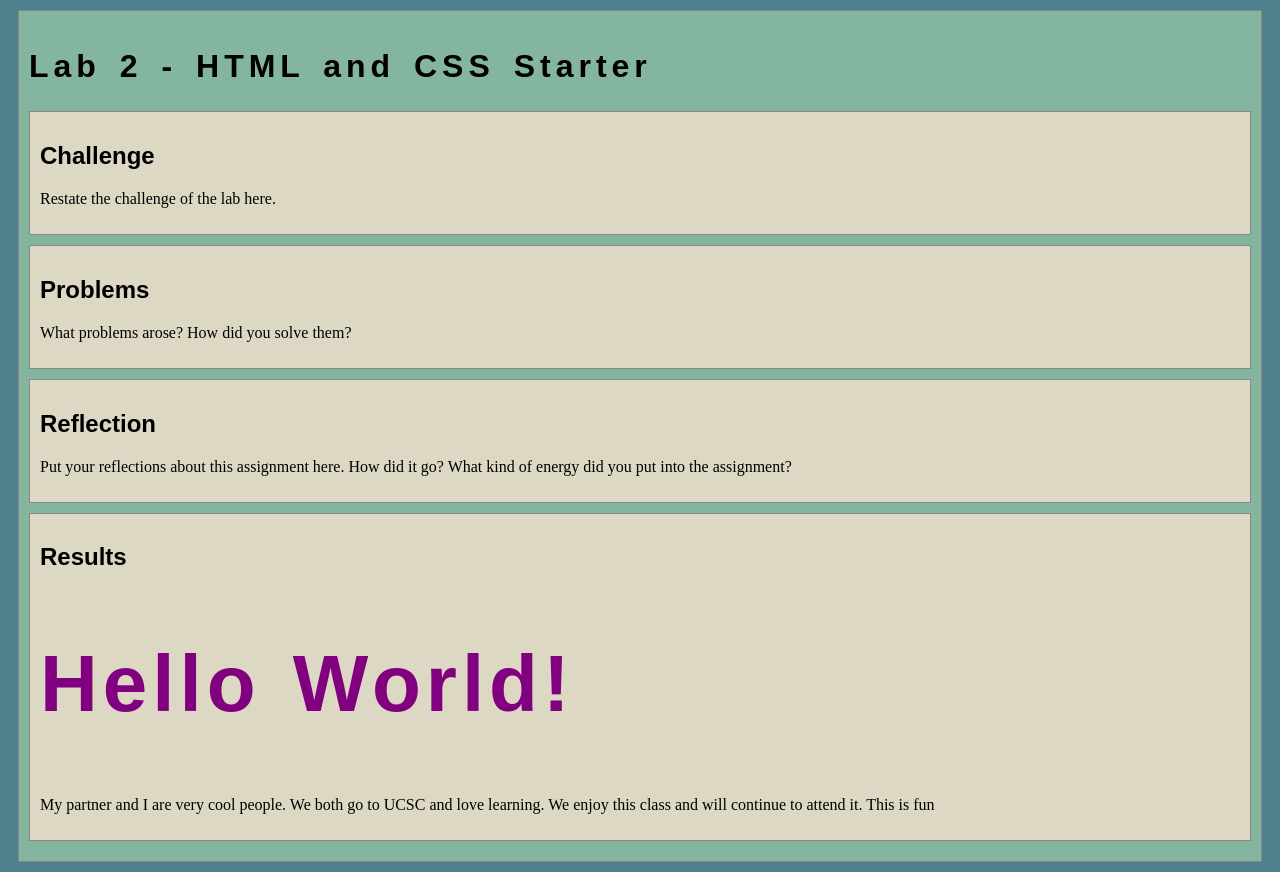
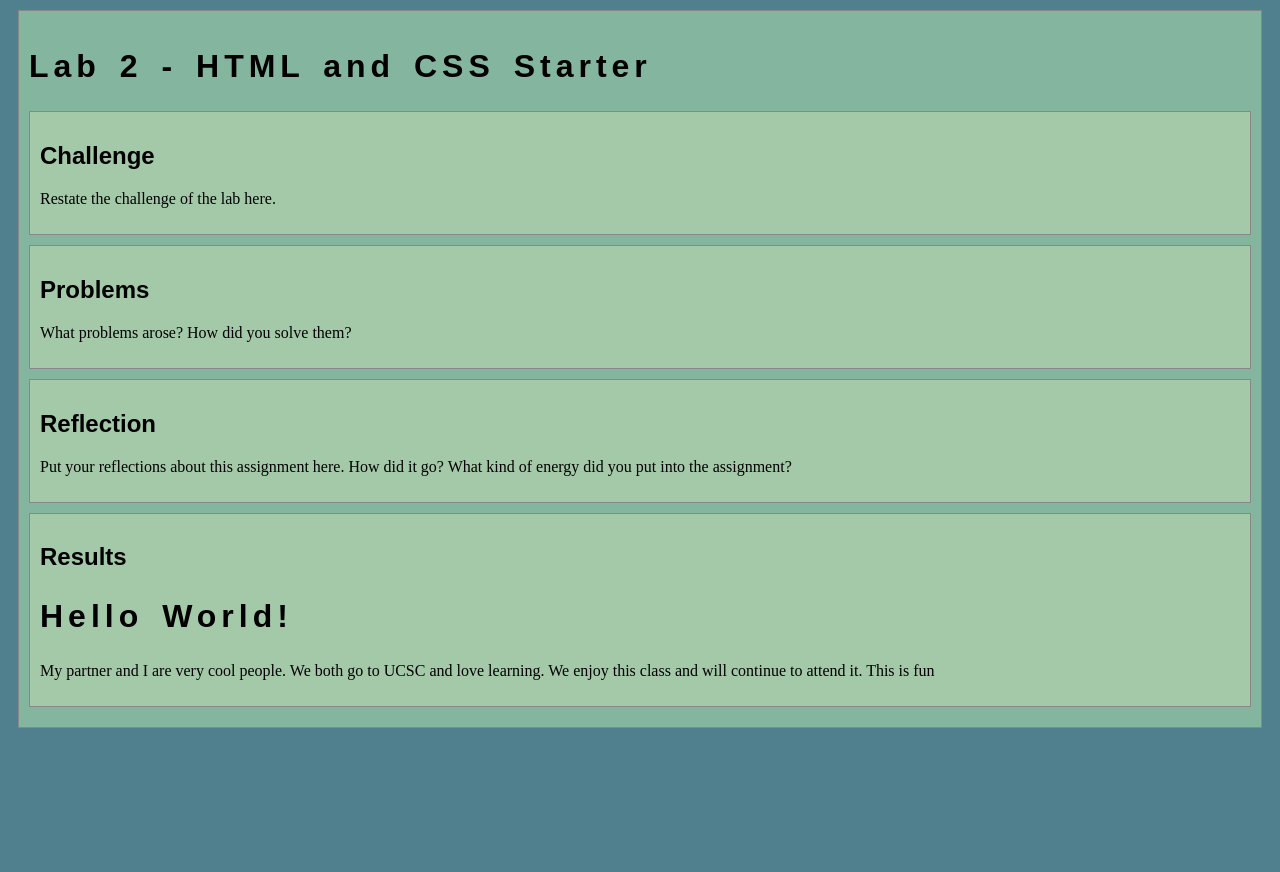
Before and after one commit to jaabarri/Lab2, a plain HTML site: page index.html in a window 1280 px wide. After the commit the page ends 800 px from the top, so only its background shows below. Drawn offline with nearby package versions, Linux system fonts and the light colour scheme; files that its build step writes are made by us from their sources; a script that the page names is missing.

Commit message:
Update lab.css

```diff
--- a/lab.css
+++ b/lab.css
@@ -1,14 +1,36 @@
-/* Here we can set styles for this lab page that we don't want to effect others pages */
+/* we can use a single css file to style all the files in our wwebsite */
+
+/* you can pick your own background colors, text colors, and fonts */
+
+/* we can select an html element tag, in this case "body" will apply to the whole document */
+body {
+  background-color: #50808E;
+}
+
+/* we can have rules apply to multiple elements at the same time with commas */
+h1,h2,h3 {
+  font-family: sans-serif;
+}
+
+/* and we can have rules that overlap other rules, both take effect */
+h1 {
+  letter-spacing: 5px;
+  word-spacing: 5px;
+  font-size: 200%;
+}
+
+/* the hashtag in a CSS selector selects an element by id, e.g., id="content" */
+#content {
+  margin: 10px;
+  padding: 10px;
+  border: solid 1px #888;
+  background-color: #84B59F;
+}
 
 /* the period in a CSS selector selects an element by class, e.g., class="minor-section" */
 .minor-section {
-    padding: 10px;
-    margin-bottom: 10px;
-    border: solid 1px #888;
-    background-color: #DDD8C4;
-  }
-
-  .minor-section h1 {
-    font-size: 500%;
-    color: purple;
-  }
+  padding: 10px;
+  margin-bottom: 10px;
+  border: solid 1px #888;
+  background-color: #A3C9A8;
+}
```
